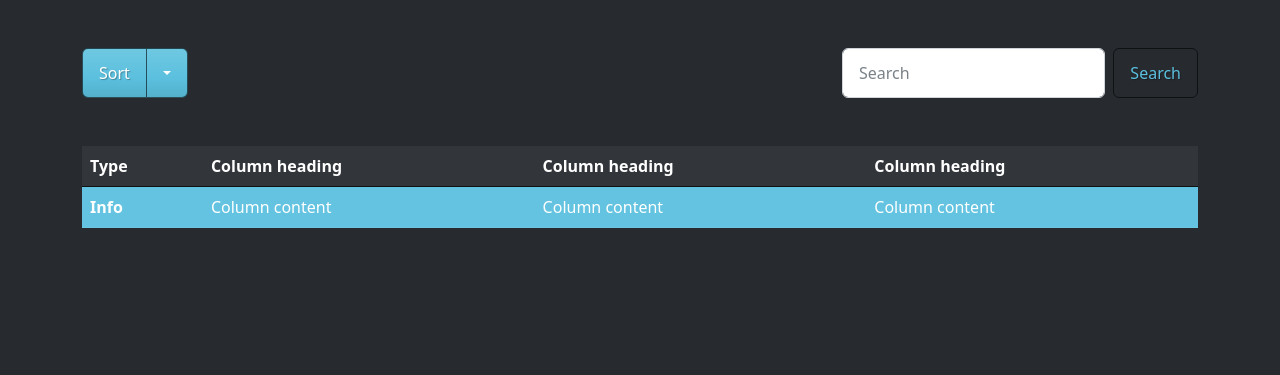
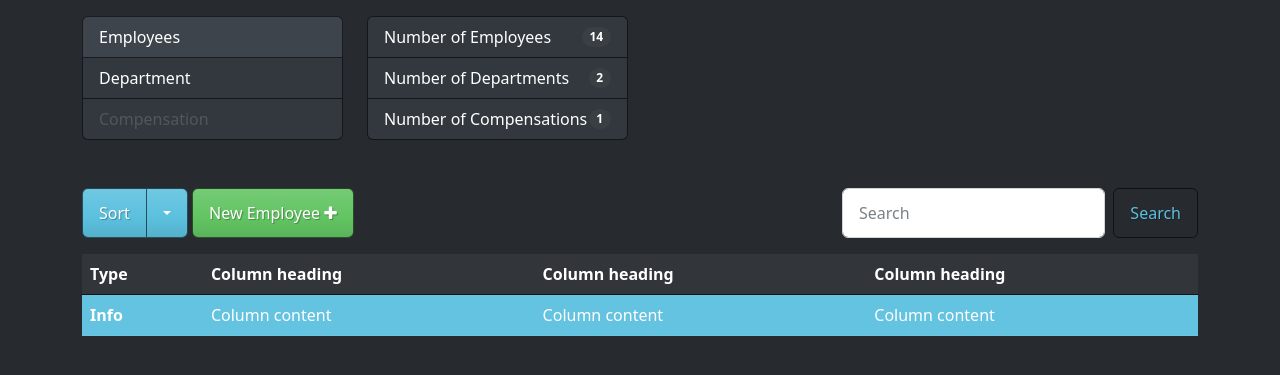
Before and after one commit to Abdulrahman5551/Staff_manager, a Django app: page /employee/dashboard/ in a window 1280 px wide. Shown: the part 58-433 px from the top of the page. Run offline with Django 5.2, Linux system fonts and the light colour scheme; some libraries are stand-ins or nearby versions.

Commit message:
Design page dashboard add List groups 007

```diff
--- a/src/templates/App_Employee/dashboard.html
+++ b/src/templates/App_Employee/dashboard.html
@@ -8,6 +8,31 @@
 
 
 {% block content %}
+    <div class="row mt-2">
+        <div class="col-sm-3">
+            <div class="list-group">
+                <a href="#" class="list-group-item list-group-item-action active">Employees</a>
+                <a href="#" class="list-group-item list-group-item-action">Department</a>
+                <a href="#" class="list-group-item list-group-item-action disabled">Compensation</a>
+              </div>
+        </div>
+        <div class="col-sm-3">
+            <ul class="list-group">
+                <li class="list-group-item d-flex justify-content-between align-items-center">
+                  Number of Employees
+                  <span class="badge bg-primary rounded-pill">14</span>
+                </li>
+                <li class="list-group-item d-flex justify-content-between align-items-center">
+                    Number of Departments
+                  <span class="badge bg-primary rounded-pill">2</span>
+                </li>
+                <li class="list-group-item d-flex justify-content-between align-items-center">
+                    Number of Compensations
+                  <span class="badge bg-primary rounded-pill">1</span>
+                </li>
+              </ul>
+        </div>
+    </div>
     <div class="row mt-5">
         <div class="col-sm-8">
             <div class="btn-group" role="group" aria-label="Button group with nested dropdown">
@@ -20,6 +45,8 @@
                   </div>
                 </div>
             </div>
+
+            <button type="button" class="btn btn-success" fdprocessedid="a0kzok">New Employee   <i class="fa fa-plus" style="font-size:16px"></i></button>
         </div>
         <div class="col-sm-4">
             <form class="d-flex">
@@ -29,7 +56,7 @@
         </div>
     </div>
 
-    <table class="table table-hover mt-5">
+    <table class="table table-hover mt-3">
         <thead>
           <tr>
             <th scope="col">Type</th>
--- a/src/templates/base.html
+++ b/src/templates/base.html
@@ -3,6 +3,7 @@
 <head>
     <meta charset="UTF-8">
     <meta name="viewport" content="width=device-width, initial-scale=1.0">
+    <link rel="stylesheet" href="https://cdnjs.cloudflare.com/ajax/libs/font-awesome/4.7.0/css/font-awesome.min.css">
     <title>{% block title %} {% if title %} {% else %} No Title{% endif %}{% endblock %}</title>
 </head>
 <body>
```
